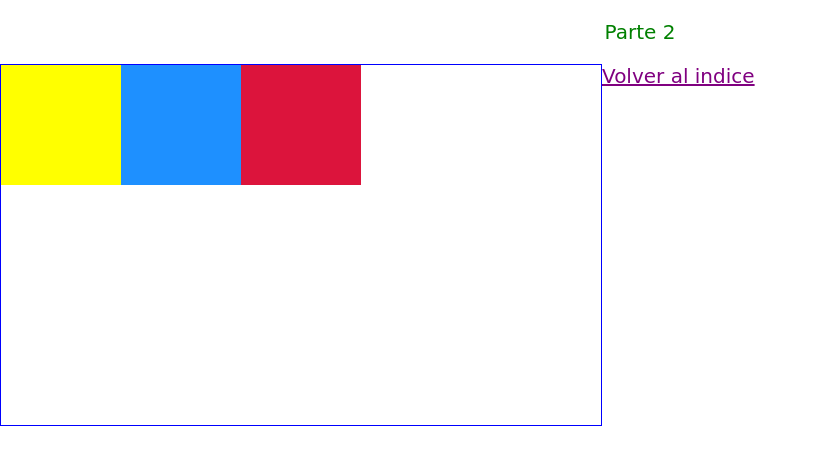
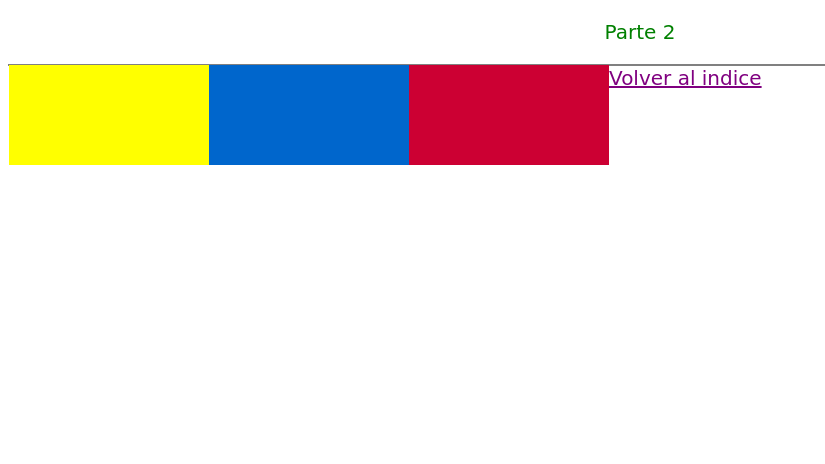
Before and after one commit to YOLYMIRIAN/floating, a plain HTML site: page Parte2/index.html in a window 1280 px wide. Shown: the whole page, without its empty margins (0-825 px from the left). Drawn offline with Linux system fonts and the light colour scheme.

Commit message:
por fin, gracias Giu

```diff
--- a/Parte1/css/main.css
+++ b/Parte1/css/main.css
@@ -1,34 +1,25 @@
- body{
- 	margin: 0px;
- 	padding: 0px;
+div:not(.contenedor) {
+ 	height: 100px;
+ 	width: 200px;
+
+ }
+ .contenedor {
+ 	border: 1px solid grey;
+ }
+ .amarillo{
+ 	background-color: yellow;
+ }
+ .azul {
+ 	background-color: #0066CC;
+ }
+ .pink {
+ 	background-color: #CC0033;
  }
 
-  .un {
-  	height:120px;
-  	width:120px;
-  	background-color: yellow;
 
-  	}
 
-  .dos {
-  	height:120px;
-  	width:120px;
-  	background-color: dodgerblue;
-  }
 
-  .tres {
-  	height:120px;
-  	width:120px;
-  	background-color: crimson;
-}
-.padre{
-    width: 600px;
-    height: 360px;
-    border: 1px blue solid;
-    float: block;
-    width: 950px;
-	border: 1px solid blue;
-}
+
 
 
 p{
--- a/Parte2/css/main.css
+++ b/Parte2/css/main.css
@@ -1,34 +1,21 @@
-body{
- 	margin: 0px;
- 	padding: 0px;
+div:not(.contenedor) {
+ 	height: 100px;
+ 	width: 200px;
+ 	float:left;
+
  }
-
-  .un {
-  	height:120px;
-  	width:120px;
-  	background-color: yellow;
-  	float:left;
-  	}
-
-  .dos {
-  	height:120px;
-  	width:120px;
-  	background-color: dodgerblue;
-      float:left;
-  }
-
-  .tres {
-  	height:120px;
-  	width:120px;
-  	background-color: crimson;
-      float:left;
-}
-.padre{
-    width: 600px;
-    height: 360px;
-    border: 1px blue solid;
-    float: left;
-}
+ .contenedor {
+ 	border: 1px solid grey;
+ }
+ .amarillo{
+ 	background-color: yellow;
+ }
+ .azul {
+ 	background-color: #0066CC;
+ }
+ .pink {
+ 	background-color: #CC0033;
+ }
 
 p{
     color: green;
--- a/Parte2/index.html
+++ b/Parte2/index.html
@@ -1,19 +1,21 @@
 <!DOCTYPE html>
-<html lang="en">
+ <html>
  	<head>
-	<meta charset="UTF-8">
-	<title>Document</title>
-	<link rel="stylesheet" href="css/main.css">
-	<!-- Pon tu codigo aqui -->
+ 		<meta charset="utf-8">
+ 		<link rel="stylesheet" type="text/css" href="css/main.css">
+ 		<title>Floating</title>
  	</head>
  	<body>
-<p> Parte 2</p>
-<div class="padre">
-    <div class="un"> </div>
-    <div class="dos"> </div>
-    <div class="tres"> </div>
+ 	<p> Parte 2 </p>
+
+ 		<div class="contenedor">
+
+ 			<div class="amarillo"> </div>
+ 			<div class="azul"> </div>
+ 			<div class="pink"> </div>
  		</div>
 
  		<a href="../index.html"> Volver al indice </a>
+
  	</body>
-</html>
+ </html
--- a/Parte3/css/main.css
+++ b/Parte3/css/main.css
@@ -1,33 +1,20 @@
-body{
- 	margin: 0px;
- 	padding: 0px;
+div:not(.contenedor) {
+ 	height: 100px;
+ 	width: 200px;
+ 	float:right;
+
  }
-
-  .un {
-  	height:120px;
-  	width:120px;
+ .contenedor {
+ 	border: 1px solid grey;
+ }
+ .un{
  	background-color: yellow;
-  	float:rigth;
  }
-
  .dos {
-  	height:120px;
-  	width:120px;
  	background-color: dodgerblue;
-      float:rigth;
  }
-
  .tres {
-  	height:120px;
-  	width:120px;
  	background-color: crimson;
-      float:rigth;
-}
-.padre{
-    width: 600px;
-    height: 360px;
-    border: 1px blue solid;
-    float: right;
  }
 
 p{
--- a/Parte4/css/main.css
+++ b/Parte4/css/main.css
@@ -1,6 +1,6 @@
 div:not(.contenedor) {
  	height: 100px;
- 	width: 200px;
+ 	width: 150px;
  	float:left;
 
  }
```
Also changed, not shown: Parte1/index.html (+13 -11 lines), Parte3/index.html (+8 -5 lines). Lines whose indentation alone changed are shown as unchanged.
